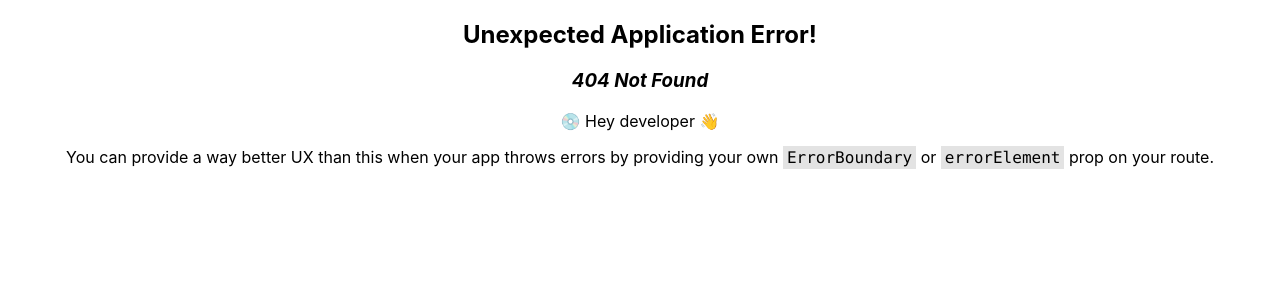
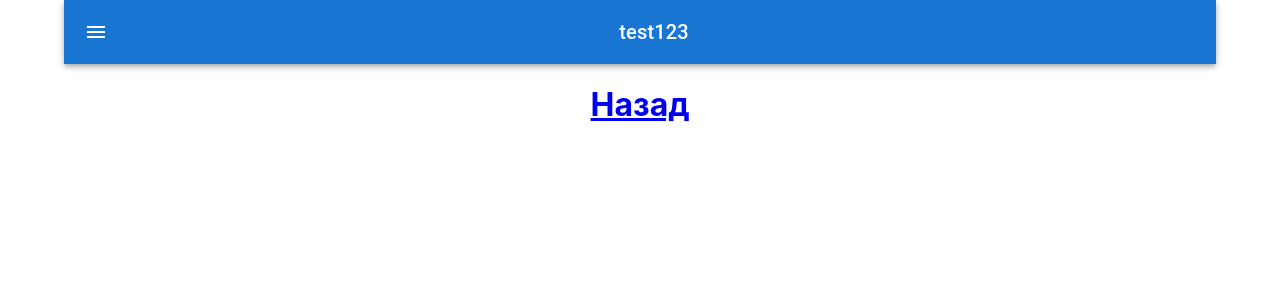
Before and after one commit to Guessler/mind-space, a React (Create React App) app: page /todo in a window 1280 px wide. Before the commit this address had no page. Shown: the top 300 px of the page. Built offline with nearby package versions, Linux system fonts and the light colour scheme.

Commit message:
clikedMessage

```diff
--- a/src/components/layouts/modalBox/index.tsx
+++ b/src/components/layouts/modalBox/index.tsx
@@ -1,7 +1,6 @@
 import { FC, PropsWithChildren } from "react";
 import Dialog from "@mui/material/Dialog";
 import { Box } from "@mui/material";
-
 interface ModalBoxProps extends PropsWithChildren{
   open: boolean;
   toggleOpen: () => void;
--- a/src/consts/routes.tsx
+++ b/src/consts/routes.tsx
@@ -1,9 +1,14 @@
 import { createBrowserRouter, RouterProvider } from 'react-router-dom';
 import Todo from '../modules/Todo';
+import Todos from "../modules/Todo/todos"
 const router = createBrowserRouter([
     {
       path: '/',
       element: <Todo />
+    },
+    {
+      path: '/todo',
+      element: <Todos />
     },
   ]);
 
--- a/src/modules/Todo/Container/index.tsx
+++ b/src/modules/Todo/Container/index.tsx
@@ -1,8 +1,27 @@
-function Container(){
-    return(
-        <div className="container">
+import { AppBar, Toolbar, Typography, IconButton, Container } from '@mui/material';
+import MenuIcon from '@mui/icons-material/Menu';
 
-        </div>
-    )
+interface IContainerProps {
+ title: string;
+ children: React.ReactNode;
 }
-export default Container;
+
+const ContainerComponent: React.FC<IContainerProps> = ({ title, children }) => {
+ return (
+    <Container maxWidth="lg">
+      <AppBar position="static">
+        <Toolbar>
+          <IconButton edge="start" color="inherit" aria-label="menu">
+            <MenuIcon />
+          </IconButton>
+          <Typography variant="h6" component="div" sx={{ flexGrow: 1 }}>
+            {title}
+          </Typography>
+        </Toolbar>
+      </AppBar>
+      {children}
+    </Container>
+ );
+};
+
+export default ContainerComponent;
--- a/src/modules/Todo/index.tsx
+++ b/src/modules/Todo/index.tsx
@@ -1,5 +1,5 @@
-import ListTodo from "./ListTodo";
-import MakeTask from "./MakeTask";
+import ListTodo from "./listTodo";
+import MakeTask from "./makeTask";
 import Sidebar from "./sidebar";
 import { useState } from "react";
 import { TaskType } from "./types";
--- a/src/modules/Todo/listTodo.tsx
+++ b/src/modules/Todo/listTodo.tsx
@@ -8,33 +8,35 @@ import {
 import { TaskType } from "./types";
 import { columns } from "./consts";
 import { Grid, Typography } from "@mui/material";
+import ModalBox from "../../components/layouts/modalBox";
 import { PageSizeOptions } from "../../consts/data";
-import ModalBox from "../../components/layouts/modalBox";
-
-interface ListTodoProps{
+interface ListTodoProps {
   rows: TaskType[];
 }
 
-const  ListTodo : FC<ListTodoProps> = ({rows}) =>  {
-
+const ListTodo: FC<ListTodoProps> = ({ rows }) => {
   const [sortModel, setSortModel] = useState<GridSortModel>([
     { field: "lastName", sort: "asc" },
   ]);
 
-  const [open, toggleOpen] = useReducer((prev) => !prev, false)
-  const [activeRow, setActiveRow] = useState<undefined | TaskType>(undefined)
+  const [open, toggleOpen] = useReducer((prev) => !prev, false);
+  const [activeRow, setActiveRow] = useState<undefined | TaskType>(undefined);
 
   const openModalTask = (params: GridCellParams<TaskType, unknown, unknown, GridTreeNode>) => {
-    if(params.field === 'name'){
-      setActiveRow(params.row)
-      toggleOpen()
+    if (params.field === 'name') {
+      setActiveRow(params.row);
+      toggleOpen();
     }
-  }
+  };
+
+
 
   return (
-    <Grid container >
-      <ModalBox open={open} toggleOpen={toggleOpen} >
-        <Typography>{activeRow?.name}</Typography>
+    <Grid container>
+      <ModalBox open={open} toggleOpen={toggleOpen}>
+        <Typography onClick={() => (window.location.href = `/todo`)}>
+          {activeRow?.name}
+        </Typography>
       </ModalBox>
       <DataGrid
         rows={rows}
@@ -50,6 +52,6 @@ const  ListTodo : FC<ListTodoProps> = ({rows}) =>  {
       />
     </Grid>
   );
-}
+};
 
-export default ListTodo
+export default ListTodo;
--- a/src/modules/Todo/todos.tsx
+++ b/src/modules/Todo/todos.tsx
@@ -1,8 +1,18 @@
-function Todos(){
-    return(
-        <div>
+import React from "react";
+import ContainerComponent from "./Container";
+import { Link } from "react-router-dom";
 
-        </div>
-    )
+function Todos() {
+  return (
+    <div>
+      <ContainerComponent title="test123">
+        <Link to="/">
+          <h1>Назад</h1>
+        </Link>
+        <h2></h2>
+      </ContainerComponent>
+    </div>
+  );
 }
+
 export default Todos;
```
